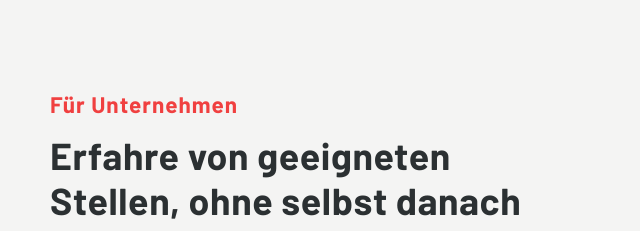
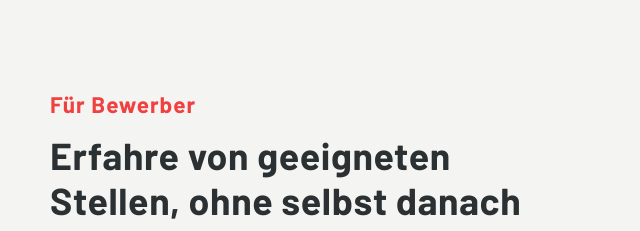
Before and after one commit to abbasinfoicon/worknetag, a plain HTML site: page index.html in a window 1280 px wide. Shown: the part 3165-3396 px from the top of the page, 0-640 px from the left. Drawn offline with nearby package versions, Linux system fonts and the light colour scheme; animation ran at ten frames a second.

Commit message:
text-change

```diff
--- a/index.html
+++ b/index.html
@@ -292,7 +292,7 @@
                 <div class="col-lg-6">
                     <div class="weWill-content">
                         <div class="title wow slideInUp">
-                            <p>Für Unternehmen</p>
+                            <p>Für Bewerber</p>
                             <h3>Erfahre von geeigneten Stellen, ohne selbst danach suchen zu müssen.</h3>
                         </div>
 
```
